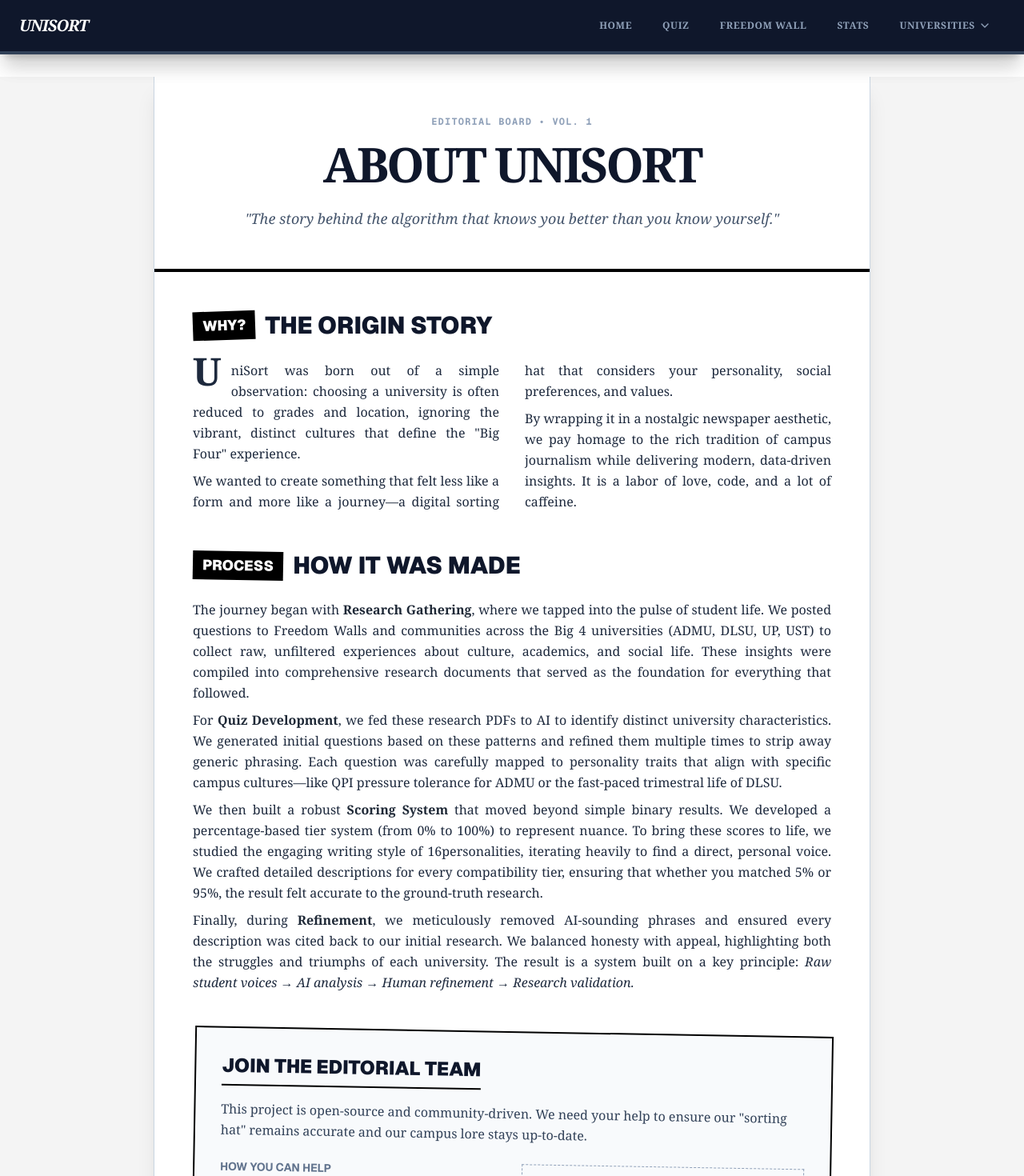
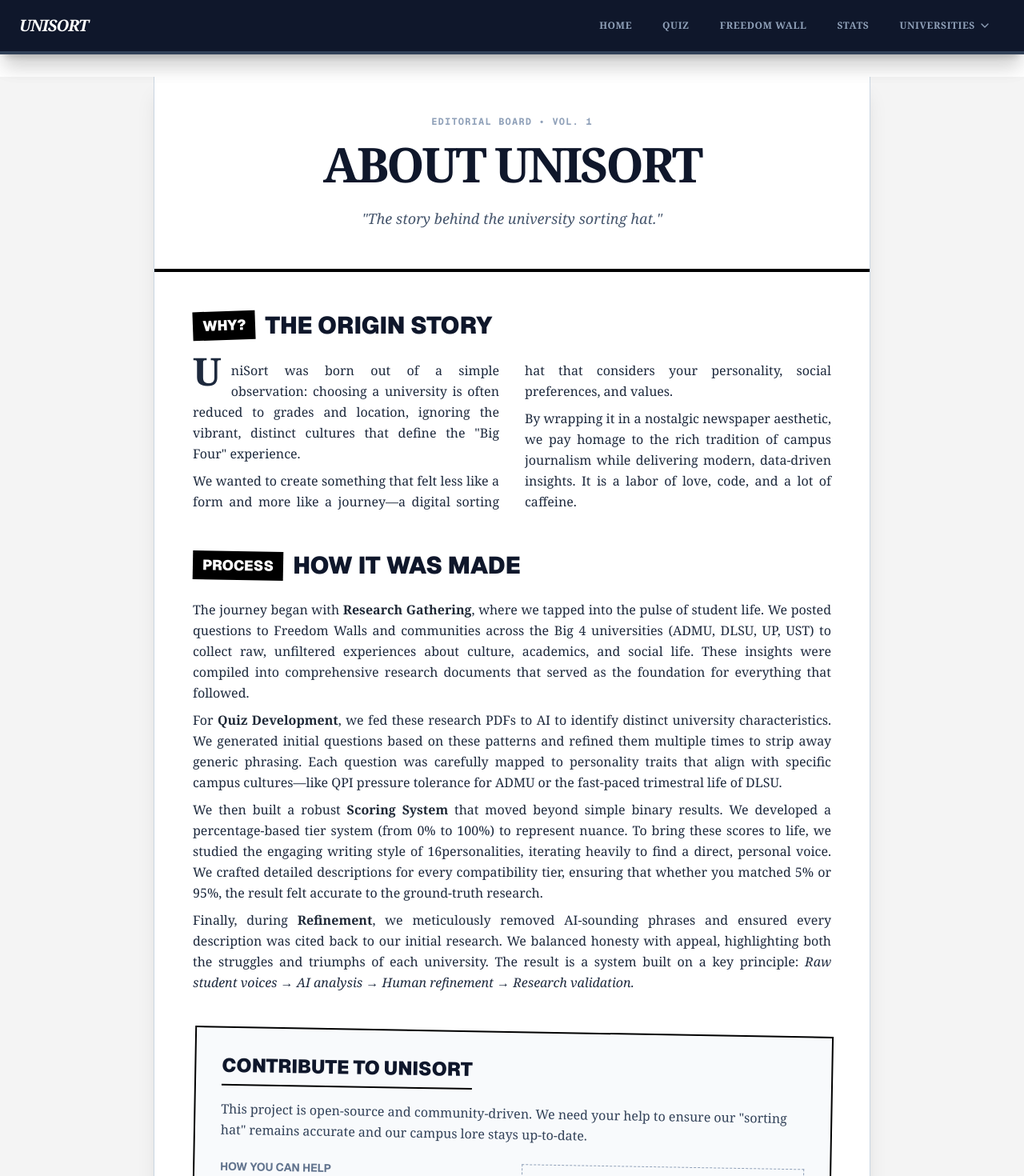
Before and after one commit to yanicells/UniSort, a Next.js app: page /about in a window 1280 px wide. Shown: the top 1470 px of the page at 80% size. Built offline with nearby package versions, Linux system fonts and the light colour scheme.

Commit message:
edit content

```diff
--- a/app/about/page.tsx
+++ b/app/about/page.tsx
@@ -18,8 +18,7 @@ export default function AboutPage() {
             About UniSort
           </h1>
           <p className="font-serif text-lg italic text-slate-600 max-w-2xl mx-auto">
-            &quot;The story behind the algorithm that knows you better than you
-            know yourself.&quot;
+            &quot;The story behind the university sorting hat.&quot;
           </p>
         </div>
 
@@ -108,7 +107,7 @@ export default function AboutPage() {
           {/* How to Contribute */}
           <section className="bg-slate-50 border-2 border-black p-6 md:p-8 transform rotate-1">
             <h2 className="font-sans font-black text-xl md:text-2xl uppercase mb-4 border-b-2 border-black pb-2 inline-block">
-              Join The Editorial Team
+              Contribute to UniSort
             </h2>
             <p className="font-serif text-slate-700 mb-6">
               This project is open-source and community-driven. We need your
--- a/app/page.tsx
+++ b/app/page.tsx
@@ -330,7 +330,7 @@ export default async function Home() {
           <div className="max-w-3xl mx-auto text-center">
             <div className="w-16 h-1 bg-black mx-auto mb-6"></div>
             <h4 className="font-sans font-bold text-sm uppercase tracking-widest mb-4 text-slate-400">
-              Legal Notice
+              Disclosure
             </h4>
             <p className="font-serif text-sm text-slate-500 italic leading-relaxed">
               UniSort is a personal project created for entertainment and
```
Also changed, not shown: 1 other file (tests, documents, lock files or other folders).
